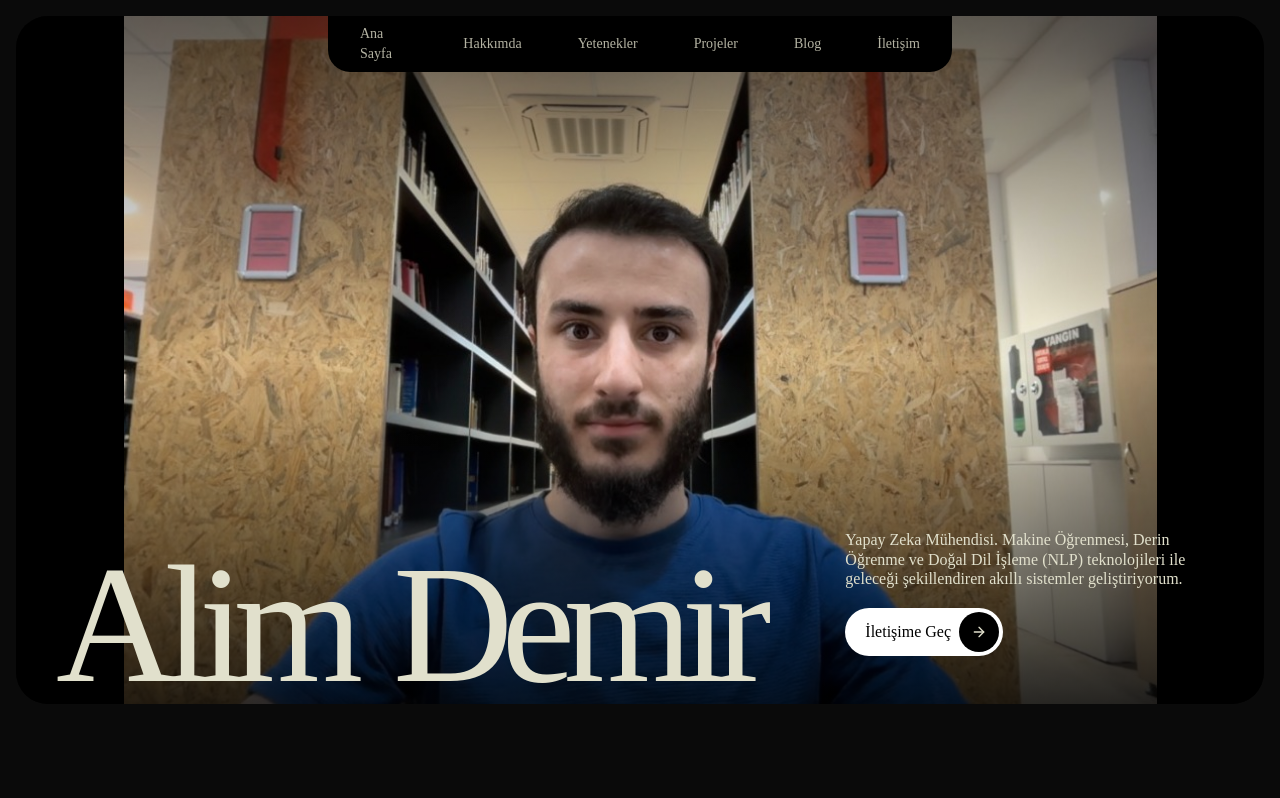
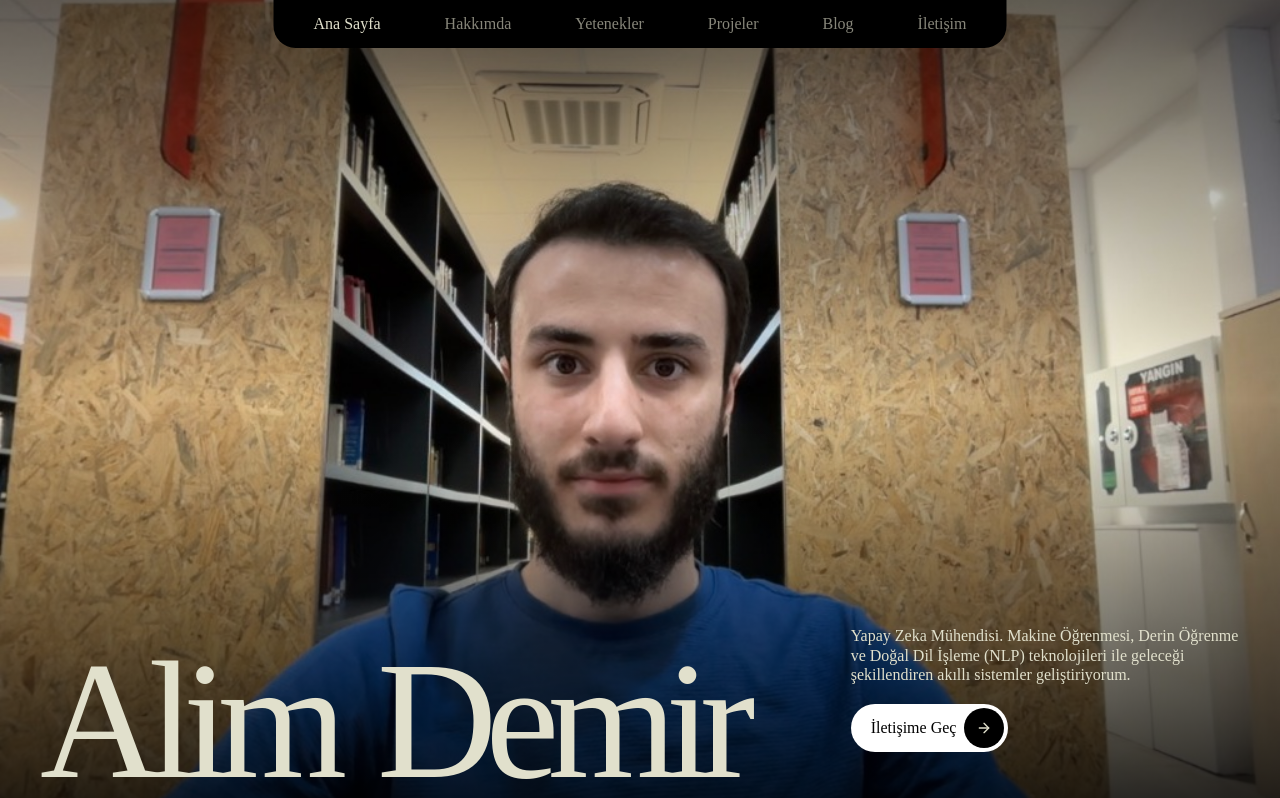
Before and after one commit to alimdemir/alim_site, a Next.js app: page / in a window 1280 px wide. Shown: the top 798 px of the page. Built offline with nearby package versions, Linux system fonts and the light colour scheme.

Commit message:
Iletisim

```diff
--- a/src/app/iletisim/page.tsx
+++ b/src/app/iletisim/page.tsx
@@ -18,7 +18,7 @@ export default function Iletisim() {
             <div className="space-y-4">
               <div className="flex items-center gap-4 text-lg">
                 <span className="font-semibold w-24">Email:</span>
-                <a href="mailto:iletisim@alimdemir.com" className="hover:text-primary transition-colors">iletisim@alimdemir.com</a>
+                <a href="mailto:demiralim30@gmail.com" className="hover:text-primary transition-colors">demiralim30@gmail.com</a>
               </div>
               <div className="flex items-center gap-4 text-lg">
                 <span className="font-semibold w-24">Konum:</span>
@@ -28,20 +28,24 @@ export default function Iletisim() {
           </div>
 
           <div className="bg-card border border-border/50 p-8 rounded-2xl">
-            <form className="space-y-6">
+            <form action="https://formsubmit.co/demiralim30@gmail.com" method="POST" className="space-y-6">
+              {/* FormSubmit Configuration */}
+              <input type="hidden" name="_subject" value="Portfolyo Sitesinden Yeni İletişim Formu Mesajı!" />
+              <input type="hidden" name="_captcha" value="false" />
+
               <div className="space-y-2">
                 <label htmlFor="name" className="text-sm font-medium">Adınız</label>
-                <input type="text" id="name" className="w-full bg-background border border-border rounded-lg px-4 py-3 focus:outline-none focus:ring-2 focus:ring-white/20" placeholder="John Doe" />
+                <input type="text" name="name" id="name" required className="w-full bg-background border border-border rounded-lg px-4 py-3 focus:outline-none focus:ring-2 focus:ring-white/20" placeholder="İsminiz" />
               </div>
               <div className="space-y-2">
                 <label htmlFor="email" className="text-sm font-medium">E-posta</label>
-                <input type="email" id="email" className="w-full bg-background border border-border rounded-lg px-4 py-3 focus:outline-none focus:ring-2 focus:ring-white/20" placeholder="john@example.com" />
+                <input type="email" name="email" id="email" required className="w-full bg-background border border-border rounded-lg px-4 py-3 focus:outline-none focus:ring-2 focus:ring-white/20" placeholder="E-posta Adresiniz" />
               </div>
               <div className="space-y-2">
                 <label htmlFor="message" className="text-sm font-medium">Mesajınız</label>
-                <textarea id="message" rows={4} className="w-full bg-background border border-border rounded-lg px-4 py-3 focus:outline-none focus:ring-2 focus:ring-white/20" placeholder="Projenizden bahsedin..."></textarea>
+                <textarea id="message" name="message" required rows={4} className="w-full bg-background border border-border rounded-lg px-4 py-3 focus:outline-none focus:ring-2 focus:ring-white/20" placeholder="Projenizden veya fikrinizden bahsedin..."></textarea>
               </div>
-              <button type="button" className="w-full bg-white text-black font-semibold py-3 rounded-lg hover:bg-white/90 transition-colors">
+              <button type="submit" className="w-full bg-white text-black font-semibold py-3 rounded-lg hover:bg-white/90 transition-colors">
                 Gönder
               </button>
             </form>
--- a/src/app/page.tsx
+++ b/src/app/page.tsx
@@ -1,6 +1,7 @@
 "use client";
 
 import { PrismaHero } from "@/components/ui/prisma-hero";
+import { Navbar } from "@/components/ui/navbar";
 import { SplineScene } from "@/components/ui/splite";
 import { Card } from "@/components/ui/card";
 import { Spotlight } from "@/components/ui/spotlight";
@@ -9,6 +10,9 @@ import { Hero as AnimatedHero } from "@/components/ui/animated-hero";
 export default function Home() {
   return (
     <main className="min-h-screen bg-background">
+      {/* Global Navbar */}
+      <Navbar />
+
       {/* Hero Section */}
       <PrismaHero />
 
--- a/src/components/ui/animated-hero.tsx
+++ b/src/components/ui/animated-hero.tsx
@@ -65,12 +65,12 @@ function Hero() {
           </div>
           <div className="flex flex-row gap-3">
             <Button size="lg" className="gap-4" variant="outline" asChild>
-              <a href="mailto:iletisim@alimdemir.com">
+              <a href="mailto:demiralim30@gmail.com">
                 Görüşme Ayarla <PhoneCall className="w-4 h-4" />
               </a>
             </Button>
             <Button size="lg" className="gap-4" asChild>
-              <a href="#projects">
+              <a href="/projeler">
                 Projeleri İncele <MoveRight className="w-4 h-4" />
               </a>
             </Button>
--- a/src/components/ui/navbar.tsx
+++ b/src/components/ui/navbar.tsx
@@ -15,47 +15,29 @@ export function Navbar() {
   ];
 
   return (
-    <nav className="w-full border-b border-border/40 bg-background/95 backdrop-blur supports-[backdrop-filter]:bg-background/60 sticky top-0 z-50">
-      <div className="container flex h-14 max-w-screen-2xl items-center px-4 md:px-8 mx-auto">
-        <div className="mr-4 hidden md:flex">
-          <Link href="/" className="mr-6 flex items-center space-x-2">
-            <span className="hidden font-bold sm:inline-block">
-              Alim Demir
-            </span>
-          </Link>
-          <nav className="flex items-center space-x-6 text-sm font-medium">
-            {navItems.map((item) => (
-              <Link
-                key={item.href}
-                href={item.href}
-                className={`transition-colors hover:text-foreground/80 ${
-                  pathname === item.href ? "text-foreground" : "text-foreground/60"
-                }`}
-              >
-                {item.name}
-              </Link>
-            ))}
-          </nav>
-        </div>
-        {/* Mobile Nav */}
-        <div className="flex flex-1 items-center justify-between space-x-2 md:justify-end md:hidden">
-          <Link href="/" className="mr-6 flex items-center space-x-2">
-            <span className="font-bold inline-block">Alim Demir</span>
-          </Link>
-          <nav className="flex items-center space-x-2 text-xs font-medium overflow-x-auto">
-             {navItems.slice(1).map((item) => (
-              <Link
-                key={item.href}
-                href={item.href}
-                className={`transition-colors whitespace-nowrap px-2 py-1 ${
-                  pathname === item.href ? "text-foreground" : "text-foreground/60"
-                }`}
-              >
-                {item.name}
-              </Link>
-            ))}
-          </nav>
-        </div>
+    <nav className="fixed left-1/2 top-0 z-50 -translate-x-1/2">
+      <div className="flex items-center gap-4 rounded-b-3xl bg-black px-6 py-3 sm:gap-8 md:gap-14 md:px-10 lg:gap-16 shadow-2xl">
+        {navItems.map((item) => {
+          const isActive = pathname === item.href;
+          return (
+            <Link
+              key={item.name}
+              href={item.href}
+              className={`text-[12px] font-medium transition-colors sm:text-[14px] md:text-base whitespace-nowrap`}
+              style={{
+                color: isActive ? "#E1E0CC" : "rgba(225, 224, 204, 0.6)",
+              }}
+              onMouseEnter={(e) => (e.currentTarget.style.color = "#E1E0CC")}
+              onMouseLeave={(e) => {
+                if (!isActive) {
+                  e.currentTarget.style.color = "rgba(225, 224, 204, 0.6)";
+                }
+              }}
+            >
+              {item.name}
+            </Link>
+          );
+        })}
       </div>
     </nav>
   );
--- a/src/components/ui/prisma-hero.tsx
+++ b/src/components/ui/prisma-hero.tsx
@@ -92,12 +92,12 @@ const navItems = [
 
 const PrismaHero = () => {
   return (
-    <section className="h-[90vh] w-full p-4">
-      <div className="relative h-full w-full overflow-hidden rounded-2xl md:rounded-[2rem] bg-black">
+    <section className="h-screen w-full">
+      <div className="relative h-full w-full overflow-hidden bg-black">
 
         {/* Background image */}
         <img
-          className="absolute inset-0 h-full w-full object-contain object-center"
+          className="absolute inset-0 h-full w-full object-cover object-center"
           src="/alim_hero.jpg"
           alt="Alim Demir"
         />
@@ -108,23 +108,7 @@ const PrismaHero = () => {
         {/* Gradient overlay */}
         <div className="pointer-events-none absolute inset-0 bg-gradient-to-b from-black/50 via-transparent to-black/80" />
 
-        {/* Navbar */}
-        <nav className="absolute left-1/2 top-0 z-20 -translate-x-1/2">
-          <div className="flex items-center gap-3 rounded-b-2xl bg-black px-4 py-2 sm:gap-6 md:gap-12 md:rounded-b-3xl md:px-8 lg:gap-14">
-            {navItems.map((item) => (
-              <a
-                key={item.name}
-                href={item.href}
-                className="text-[10px] transition-colors sm:text-xs md:text-sm"
-                style={{ color: "rgba(225, 224, 204, 0.8)" }}
-                onMouseEnter={(e) => (e.currentTarget.style.color = "#E1E0CC")}
-                onMouseLeave={(e) => (e.currentTarget.style.color = "rgba(225, 224, 204, 0.8)")}
-              >
-                {item.name}
-              </a>
-            ))}
-          </div>
-        </nav>
+
 
         {/* Hero content */}
         <div className="absolute bottom-0 left-0 right-0 px-4 pb-2 sm:px-6 md:px-10">
@@ -152,7 +136,7 @@ const PrismaHero = () => {
               </motion.p>
 
               <motion.a
-                href="#contact"
+                href="/iletisim"
                 initial={{ y: 20, opacity: 0 }}
                 animate={{ y: 0, opacity: 1 }}
                 transition={{ duration: 0.8, delay: 0.7, ease: [0.16, 1, 0.3, 1] }}
```
